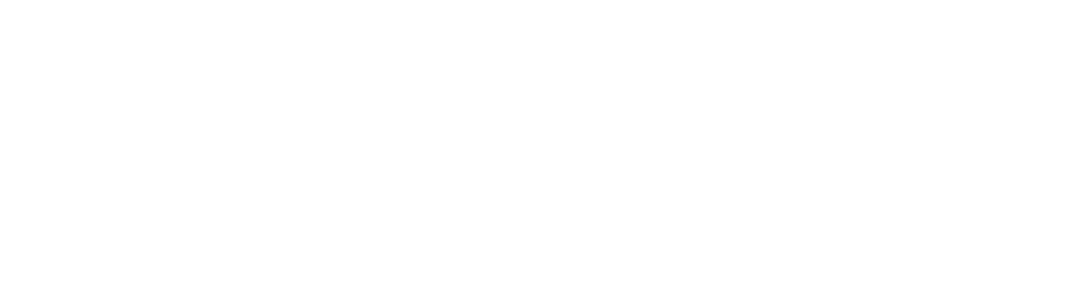
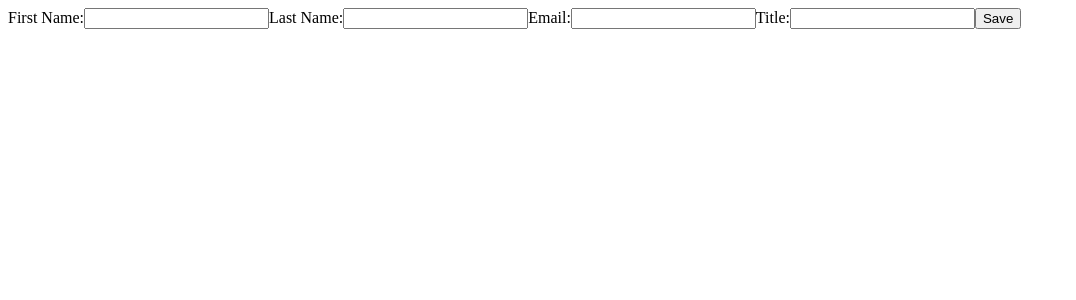
Before and after one commit to duncanp781/cv-project, a React (Create React App) app: page / in a window 1280 px wide. Shown: the top 300 px of the page, without its empty margins (0-1076 px from the left). Built offline with nearby package versions, Linux system fonts and the light colour scheme.

Commit message:
Add General Information

```diff
--- a/src/App.js
+++ b/src/App.js
@@ -1,10 +1,10 @@
+import React, { Component } from "react";
+import General from "./components/General";
 
-
-function App() {
-  return (
-    <div className="App">
-    </div>
-  );
+class App extends Component {
+  render() {
+    return <General/>;
+  }
 }
 
 export default App;
--- /dev/null
+++ b/src/components/General.js
@@ -0,0 +1,94 @@
+import React, { Component } from "react";
+
+class General extends Component {
+  constructor(props) {
+    super(props);
+
+    this.state = {
+      first_name: "",
+      last_name: "",
+      title: "",
+      email: "",
+      tel: "",
+      saved_state: {
+        first_name: "",
+        last_name: "",
+        title: "",
+        email: "",
+        tel: "",
+      },
+    };
+  }
+
+  handleChange = (e) => {
+    this.setState({
+      [e.target.id]: e.target.value,
+    });
+  };
+
+  handleSubmit = (e) => {
+    e.preventDefault();
+    this.setState({
+      saved_state: {
+        first_name: this.state.first_name,
+        last_name: this.state.last_name,
+        title: this.state.title,
+        email: this.state.email,
+        tel: this.state.tel,
+      },
+      first_name: "",
+      last_name: "",
+      title: "",
+      email: "",
+      tel: "",
+    });
+  };
+
+  render() {
+    return (
+      <div>
+        <form onSubmit = {this.handleSubmit}>
+          <label>
+            First Name:
+            <input
+              type="text"
+              id="first_name"
+              onChange={this.handleChange}
+              value={this.state.first_name}
+            />
+          </label>
+          <label>
+            Last Name:
+            <input
+              type="text"
+              id="last_name"
+              onChange={this.handleChange}
+              value={this.state.last_name}
+            />
+          </label>
+          <label>
+            Email:
+            <input
+              type="text"
+              id="email"
+              onChange={this.handleChange}
+              value={this.state.email}
+            />
+          </label>
+          <label>
+            Title:
+            <input
+              type="text"
+              id="title"
+              onChange={this.handleChange}
+              value={this.state.title}
+            />
+          </label>
+          <button type = 'submit'>Save</button>
+        </form>
+      </div>
+    );
+  }
+}
+
+export default General;
```
